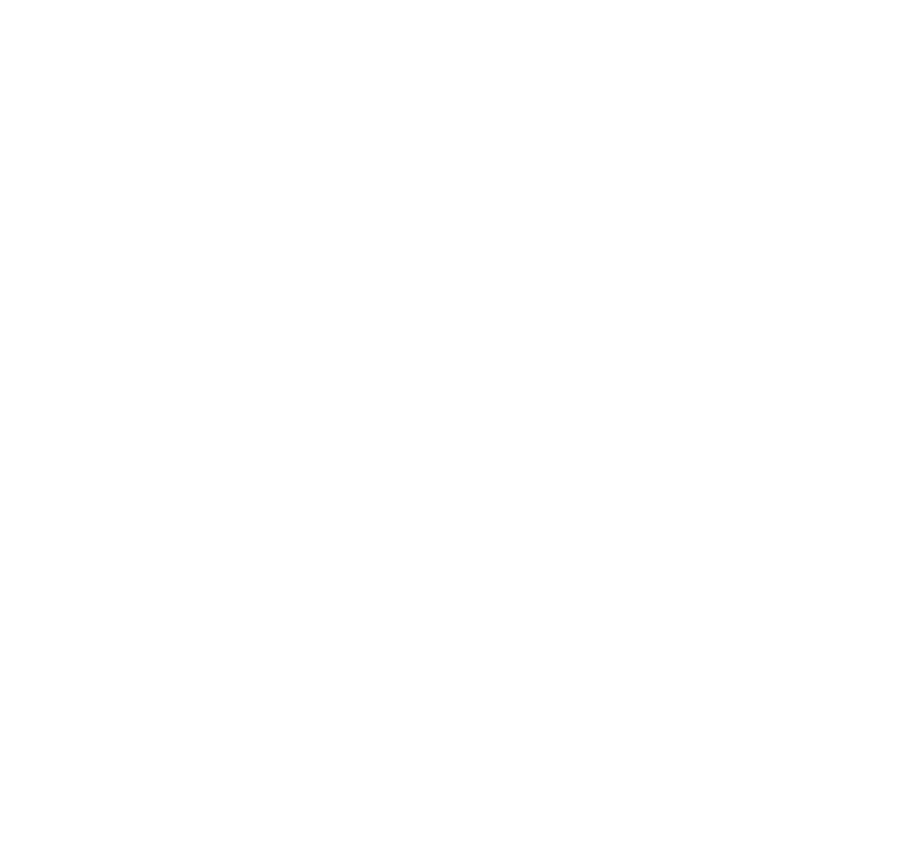
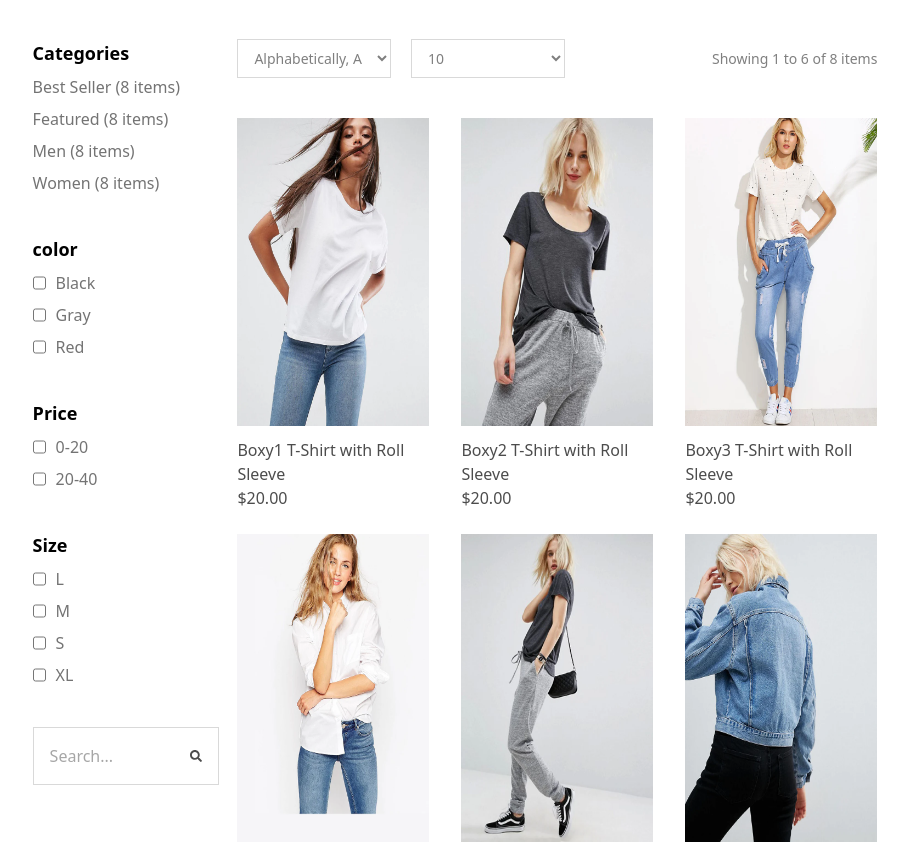
Before and after one commit to aymen-abbad-andaloussi/aymen-abbad-andaloussi-final-project-react, a React (Vite) app: page /Shop in a window 1280 px wide. Shown: the part 280-1124 px from the top of the page, without its empty margins (185-1093 px from the left). Before the commit the page ends 800 px from the top, so only its background shows below. Built offline with nearby package versions, Linux system fonts and the light colour scheme.

Commit message:
finish itemsProducts

```diff
--- a/src/App.css
+++ b/src/App.css
@@ -67,3 +67,11 @@
     background-size: cover;
     background-repeat: no-repeat;
 }
+
+.buttonAddCard{
+    z-index: -5;
+}
+
+.divAddCard:hover > .buttonAddCard{
+    z-index: 1;
+}
--- /dev/null
+++ b/src/Components/ItemsProduct.jsx
@@ -0,0 +1,205 @@
+import { FaSearch } from "react-icons/fa";
+import { products } from "./Products";
+import { useState } from "react";
+
+export default function ItemsProduct() {
+  const itemsPerPage = 6;
+  const [currentPage, setCurrentPage] = useState(1);
+  const currentProducts = products.slice(
+    (currentPage - 1) * itemsPerPage,
+    currentPage * itemsPerPage
+  );
+  return (
+    <div className="w-full flex justify-center my-20">
+      <div className="flex flex-col gap-10 w-[16vw]">
+        <div className="w-fit flex flex-col gap-2 ">
+          <h1 className="text-lg font-extrabold">Categories</h1>
+          <p className=" text-black/55 hover:text-red-700/80 cursor-pointer">
+            Best Seller (8 items)
+          </p>
+          <p className=" text-black/55 hover:text-red-700/80 cursor-pointer">
+            Featured (8 items)
+          </p>
+          <p className=" text-black/55 hover:text-red-700/80 cursor-pointer">
+            Men (8 items)
+          </p>
+          <p className=" text-black/55 hover:text-red-700/80 cursor-pointer">
+            Women (8 items)
+          </p>
+        </div>
+        <div className="w-fit flex flex-col gap-2">
+          <h1 className="text-lg font-extrabold">color</h1>
+          <div className="w-fit flex gap-2.5 text-black/55 hover:text-red-700/80 cursor-pointer">
+            <input type="checkbox" id="black" className="" />
+            <label htmlFor="black" className="cursor-pointer">
+              Black
+            </label>
+          </div>
+          <div className="w-fit flex gap-2.5 text-black/55 hover:text-red-700/80 cursor-pointer">
+            <input type="checkbox" id="gray" className="" />
+            <label htmlFor="gray" className="cursor-pointer">
+              Gray
+            </label>
+          </div>
+          <div className="w-fit flex gap-2.5 text-black/55 hover:text-red-700/80 cursor-pointer">
+            <input type="checkbox" id="red" className="" />
+            <label htmlFor="red" className="cursor-pointer">
+              Red
+            </label>
+          </div>
+        </div>
+        <div className="w-fit flex flex-col gap-2">
+          <h1 className="text-lg font-extrabold">Price</h1>
+          <div className="w-fit flex gap-2.5 text-black/55 hover:text-red-700/80 cursor-pointer">
+            <input type="checkbox" id="low" className="" />
+            <label htmlFor="low" className="cursor-pointer">
+              0-20
+            </label>
+          </div>
+          <div className="w-fit flex gap-2.5 text-black/55 hover:text-red-700/80 cursor-pointer">
+            <input type="checkbox" id="hight" className="" />
+            <label htmlFor="hight" className="cursor-pointer">
+              20-40
+            </label>
+          </div>
+        </div>
+        <div className="w-fit flex flex-col gap-2">
+          <h1 className="text-lg font-extrabold">Size</h1>
+          <div className="w-fit flex gap-2.5 text-black/55 hover:text-red-700/80 cursor-pointer">
+            <input type="checkbox" id="l" className="" />
+            <label htmlFor="l" className="cursor-pointer">
+              L
+            </label>
+          </div>
+          <div className="w-fit flex gap-2.5 text-black/55 hover:text-red-700/80 cursor-pointer">
+            <input type="checkbox" id="m" className="" />
+            <label htmlFor="m" className="cursor-pointer">
+              M
+            </label>
+          </div>
+          <div className="w-fit flex gap-2.5 text-black/55 hover:text-red-700/80 cursor-pointer">
+            <input type="checkbox" id="s" className="" />
+            <label htmlFor="s" className="cursor-pointer">
+              S
+            </label>
+          </div>
+          <div className="w-fit flex gap-2.5 text-black/55 hover:text-red-700/80 cursor-pointer">
+            <input type="checkbox" id="xl" className="" />
+            <label htmlFor="xl" className="cursor-pointer">
+              XL
+            </label>
+          </div>
+        </div>
+        <div className="flex items-center py-2 px-4 border w-fit border-black/15">
+          <input
+            type="text"
+            className="text-black/70 w-[11vw] outline-0 h-10"
+            placeholder="Search..."
+          />
+          <FaSearch className="text-black/70 size-3" />
+        </div>
+      </div>
+      <div className="w-[50vw] ">
+        <div className="flex justify-between items-center">
+          <div className="flex gap-5">
+            <select
+              name=""
+              id=""
+              className="outline-0 border border-black/15 px-3 py-2 w-[12vw] text-black/50 text-sm"
+            >
+              <option value="" className="text-black/50">
+                Alphabetically, A-Z
+              </option>
+              <option value="" className="text-black/50">
+                Featured
+              </option>
+              <option value="" className="text-black/50">
+                Best Selling
+              </option>
+              <option value="" className="text-black/50">
+                Alphabetically, Z-A
+              </option>
+              <option value="" className="text-black/50">
+                Price, Low to Height
+              </option>
+              <option value="" className="text-black/50">
+                Price, Hight to Low
+              </option>
+              <option value="" className="text-black/50">
+                Date, New to Old
+              </option>
+              <option value="" className="text-black/50">
+                Date, Old to New
+              </option>
+            </select>
+            <select
+              name=""
+              id=""
+              className="outline-0 border border-black/15 px-3 py-2 text-black/50 text-sm w-[12vw]"
+            >
+              <option value="" className="text-black/50">
+                10
+              </option>
+              <option value="" className="text-black/50">
+                20
+              </option>
+              <option value="" className="text-black/50">
+                30
+              </option>
+              <option value="" className="text-black/50">
+                All
+              </option>
+            </select>
+          </div>
+          <p className="text-sm text-black/50">Showing 1 to 6 of 8 items</p>
+        </div>
+
+        <div className="grid grid-cols-3 grid-rows-2 w-full h-[100vh] mt-10 gap-8">
+          {currentProducts.map((product) => (
+            <div key={product.id} className="w-full h-full relative divAddCard">
+              <div className="w-full h-[80%]">
+                <img
+                  src={product.image}
+                  alt={product.name}
+                  className="w-[100%] h-[100%]"
+                />
+              </div>
+              <div className="hover:bg-black/20 w-full h-[80%] absolute top-0 left-0 transition-all"></div>
+              <button className="text-lg p-2 w-45 bg-gray-950 rounded-full text-white absolute bottom-30 transition-all left-1/2 transform -translate-x-1/2 buttonAddCard cursor-pointer hover:bg-red-700">
+                ADD TO CART
+              </button>
+              <div className="w-full h-[20%] pt-3">
+                <p className="text-black/70 ">{product.name}</p>
+                <p className="text-black/70">{product.price}</p>
+              </div>
+            </div>
+          ))}
+        </div>
+
+        <div className="flex justify-center gap-4 mt-8">
+          <button
+            onClick={() => setCurrentPage(1)}
+            className={`px-4 py-2 rounded-full cursor-pointer ${
+              currentPage === 1
+                ? "bg-gray-800 text-white"
+                : "bg-white border border-black/10 hover:bg-gray-800 hover:text-white"
+            }`}
+          >
+            1
+          </button>
+
+          <button
+            onClick={() => setCurrentPage(2)}
+            className={`px-4 py-2 rounded-full cursor-pointer ${
+              currentPage === 2
+                ? "bg-gray-800 text-white"
+                : "bg-white border border-black/10 hover:bg-gray-800 hover:text-white"
+            }`}
+          >
+            2
+          </button>
+        </div>
+      </div>
+    </div>
+  );
+}
--- a/src/Components/Products.jsx
+++ b/src/Components/Products.jsx
@@ -10,8 +10,7 @@
 } from "../assets/imagesFile/Images";
 import { HiOutlineChevronLeft, HiOutlineChevronRight } from "react-icons/hi";
 
-export default function Products() {
-  const products = [
+export const products = [
   {
     id: 1,
     name: "Boxy1 T-Shirt with Roll Sleeve",
@@ -61,6 +60,7 @@
     image: shopy8,
   },
 ];
+export default function Products() {
 
   const [currentIndex, setCurrentIndex] = useState(0);
   const itemsToShow = 4;
--- /dev/null
+++ b/src/Components/SectsionTitle.jsx
@@ -0,0 +1,10 @@
+import { bannerShop } from "../assets/imagesFile/Images";
+
+export default function SectsionTitle() {
+  return (
+    <div className="mt-[10vh] w-full relative">
+        <img src={bannerShop} alt="image banner" className="" />
+        <h1 className="absolute text-white text-5xl top-1/2 left-1/2 transform -translate-x-1/2 -translate-y-1/2 font-bold">PRODUCTS</h1>
+    </div>
+  )
+}
--- a/src/assets/imagesFile/Images.jsx
+++ b/src/assets/imagesFile/Images.jsx
@@ -2,7 +2,6 @@
 import carousel1 from "../../assets/images/carousel1.jpg";
 import carousel2 from "../../assets/images/carousel2.jpg";
 import carousel3 from "../../assets/images/carousel3.jpg";
-// import shopy1 from '../../assets/images/shopy1.jpg'
 import shopy2 from '../../assets/images/shopy2.jpg'
 import shopy3 from '../../assets/images/shopy3.jpg'
 import shopy4 from '../../assets/images/shopy4.jpg'
@@ -11,4 +10,6 @@
 import shopy7 from '../../assets/images/shopy7.jpg'
 import shopy8 from '../../assets/images/shopy8.jpg'
 
-export {logoNav, carousel1, carousel2, carousel3, shopy2, shopy3, shopy4, shopy5, shopy6, shopy7, shopy8 }
+import bannerShop from "../../assets/images/banner.jpg"
+
+export {logoNav, carousel1, carousel2, carousel3, shopy2, shopy3, shopy4, shopy5, shopy6, shopy7, shopy8, bannerShop }
--- a/src/pages/Shop.jsx
+++ b/src/pages/Shop.jsx
@@ -1,9 +1,15 @@
+import Footer from "../Components/Footer";
+import ItemsProduct from "../Components/ItemsProduct";
 import Nav from "../Components/Nav";
+import SectsionTitle from "../Components/SectsionTitle";
 
 export default function Shop() {
   return (
     <>
       <Nav />
+      <SectsionTitle />
+      <ItemsProduct />
+      <Footer />
     </>
   )
 }
```
Also changed, not shown: src/assets/images/Shopy1.jpg (deleted). Lines whose indentation alone changed are shown as unchanged.
